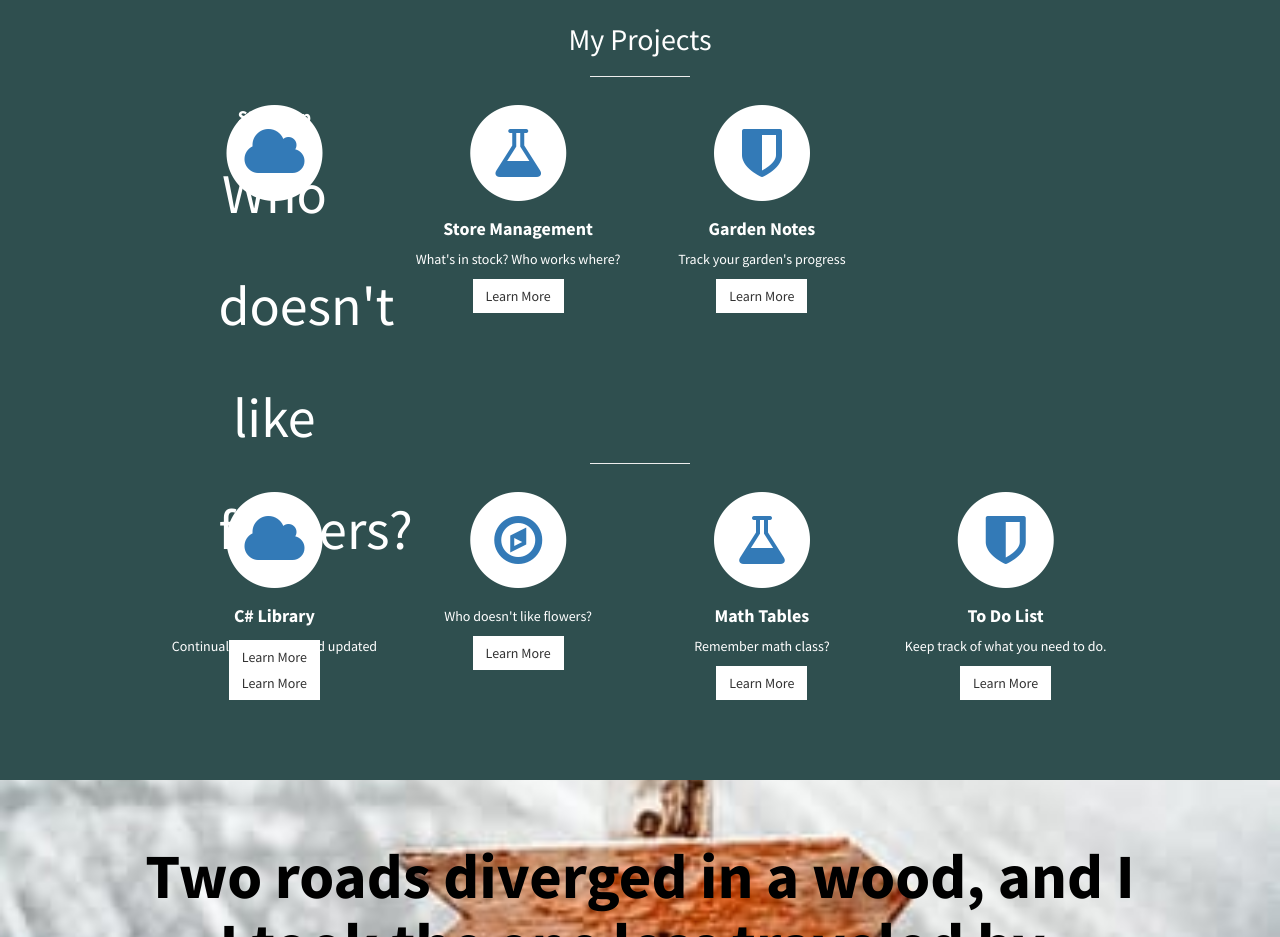
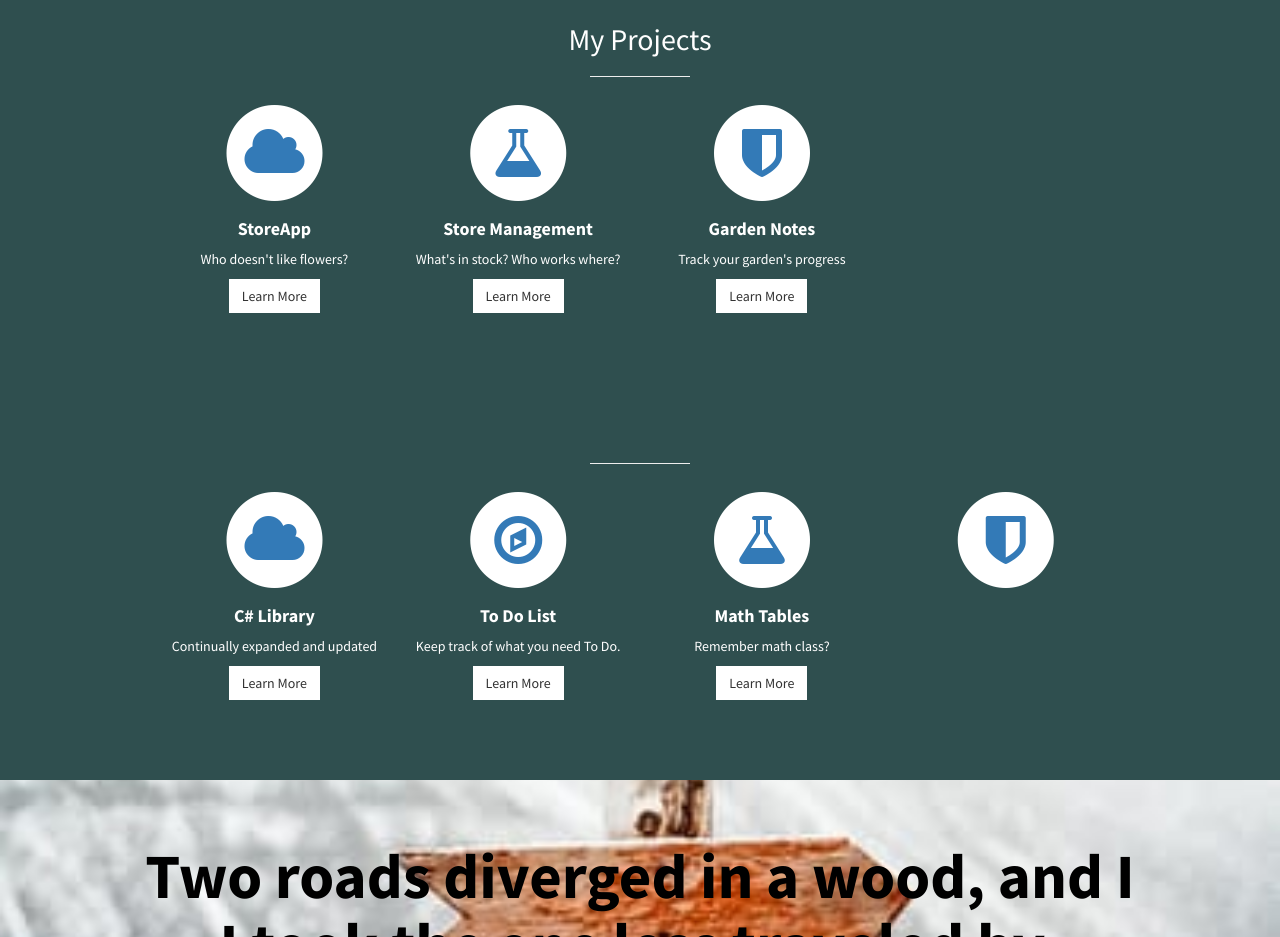
Before and after one commit to Decker702/Decker702.github.io, a plain HTML site: page index.html in a window 1280 px wide. Shown: the part 1010-1947 px from the top of the page. Drawn offline with Linux system fonts and the light colour scheme.

Commit message:
Cleaned up Projects

```diff
--- a/index.html
+++ b/index.html
@@ -94,20 +94,7 @@
                                 <span class="fa-stack fa-4x">
                                 <i class="fa fa-circle fa-stack-2x"></i>
                                 <i class="fa fa-cloud fa-stack-1x text-primary"></i>
-                     <!--       </span>
-                             <h4>
-                                    <strong>C# Library</strong>
-                                </h4>
-                                <p>Continually expanded and updated</p>
-                                <a href="https://github.com/Decker702/CSharpLibrary" target="_blank" class="btn btn-light">Learn More</a>
-                            </div>
-                        </div>
-                        <div class="col-md-3 col-sm-6">
-                            <div class="service-item">
-                                <span class="fa-stack fa-4x">
-                                <i class="fa fa-circle fa-stack-2x"></i>
-                                <i class="fa fa-compass fa-stack-1x text-primary"></i>
-                            </span>-->
+                          </span></span>
                                 <h4>
                                     <strong>StoreApp</strong>
                                 </h4>
@@ -150,7 +137,6 @@
         </div>
         <!-- /.container -->
     </section>
-    </section>
 
     <!-- Services:  I am using this as my Portfolio Section -->
     <!-- The circle icons use Font Awesome's stacked icon classes. For more information, visit http://fontawesome.io/examples/ -->
@@ -181,10 +167,10 @@
                                     <i class="fa fa-compass fa-stack-1x text-primary"></i>
                                 </span>
                                 <h4>
-                                    <strong></strong>
+                                    <strong>To Do List</strong>
                                 </h4>
-                                <p>Who doesn't like flowers?</p>
-                                <a href="StoreApp/index.html" class="btn btn-light">Learn More</a>
+                                <p>Keep track of what you need To Do.</p>
+                                <a href="https://github.com/Decker702/Team_NET_DLD.git" class="btn btn-light">Learn More</a>
                             </div>
                         </div>
                         <div class="col-md-3 col-sm-6">
@@ -206,11 +192,7 @@
                                     <i class="fa fa-circle fa-stack-2x"></i>
                                     <i class="fa fa-shield fa-stack-1x text-primary"></i>
                           </span>
-                             <h4>
-                                    <strong>To Do List</strong>
-                                </h4>
-                                <p>Keep track of what you need to do.</p>
-                                <a href="https://github.com/Decker702/Team_NET_DLD.git" class="btn btn-light">Learn More</a>
+
                             </div>
                         </div>
                     </div>
```
